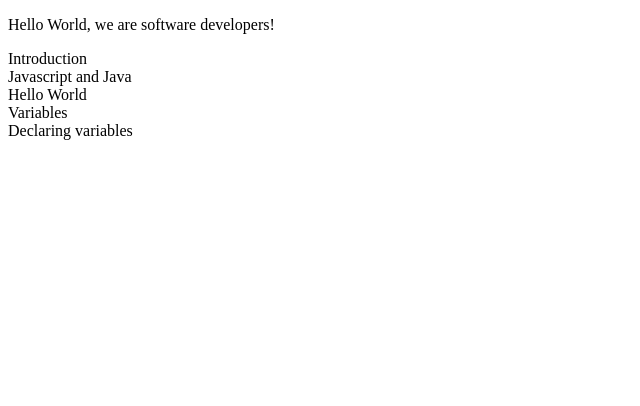
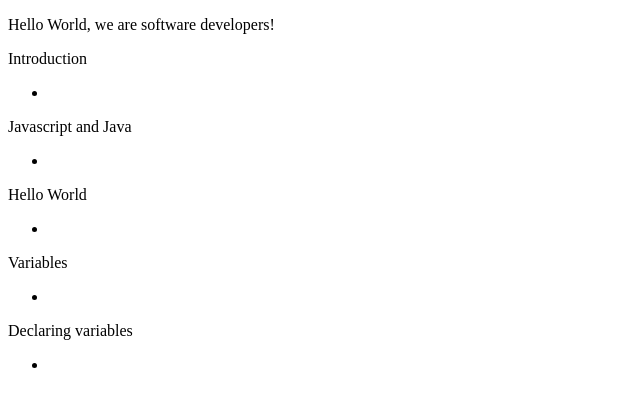
Before and after one commit to Hardeboi/Microverse-trial-with-Mahdi, a plain HTML site: page index.html in a window 1280 px wide. Shown: the whole page, without its empty margins (0-640 px from the left). Drawn offline with Linux system fonts and the light colour scheme.

Commit message:
p and li elements added to the index.html file

```diff
--- a/index.html
+++ b/index.html
@@ -10,13 +10,51 @@
     <script src="https://cdn.freecodecamp.org/testable-projects-fcc/v1/bundle.js"></script>
     <p>Hello World, we are software developers!</p>
     <main id="main-doc">
+      <!-- INTRODUCTION SECTION -->
       <section class="main-section" id="Introduction">
         <header>Introduction</header>
+        <p></p>
+        <p></p>
+        <ul>
+          <li></li>
+        </ul>
       </section>
-      <section class="main-section" id="Javascript_and_java"><header>Javascript and Java</header></section>
-      <section class="main-section" id="Hello_World"><header>Hello World</header></section>
-      <section class="main-section" id="Variables"><header>Variables</header></section>
-      <section class="main-section" id="Declaring_variables"><header>Declaring variables</header></section>
+      <!-- Javascript and Java Section  -->
+      <section class="main-section" id="Javascript_and_java">
+        <header>Javascript and Java</header>
+        <p></p>
+        <p></p>
+        <ul>
+          <li></li>
+        </ul>
+      </section>
+      <!-- Hello World Section -->
+      <section class="main-section" id="Hello_World">
+        <header>Hello World</header>
+        <p></p>
+        <p></p>
+        <ul>
+          <li></li>
+        </ul>
+      </section>
+      <!-- Variables Section  -->
+      <section class="main-section" id="Variables">
+        <header>Variables</header>
+        <p></p>
+        <p></p>
+        <ul>
+          <li></li>
+        </ul>
+      </section>
+      <!-- Declaring variables Section  -->
+      <section class="main-section" id="Declaring_variables">
+        <header>Declaring variables</header>
+        <p></p>
+        <p></p>
+        <ul>
+          <li></li>
+        </ul>
+      </section>
     </main>
     <!--
 
```
